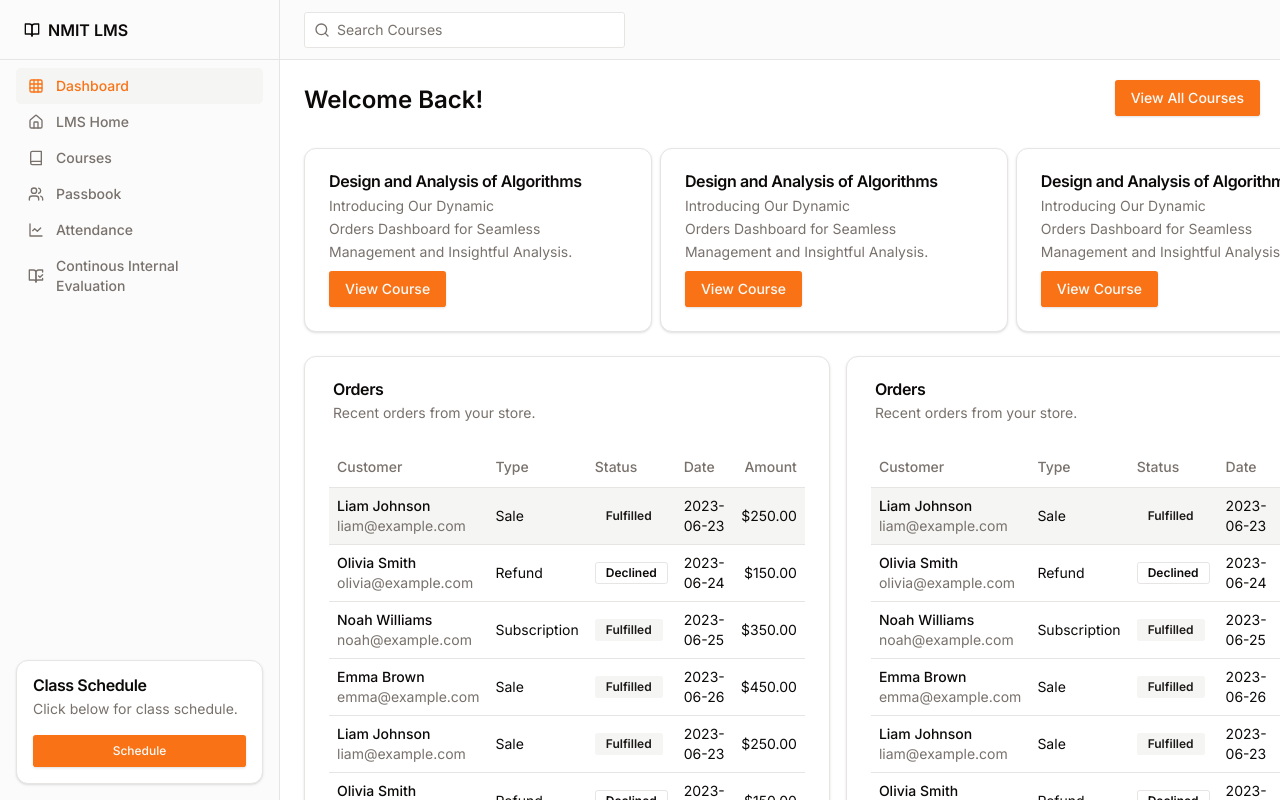
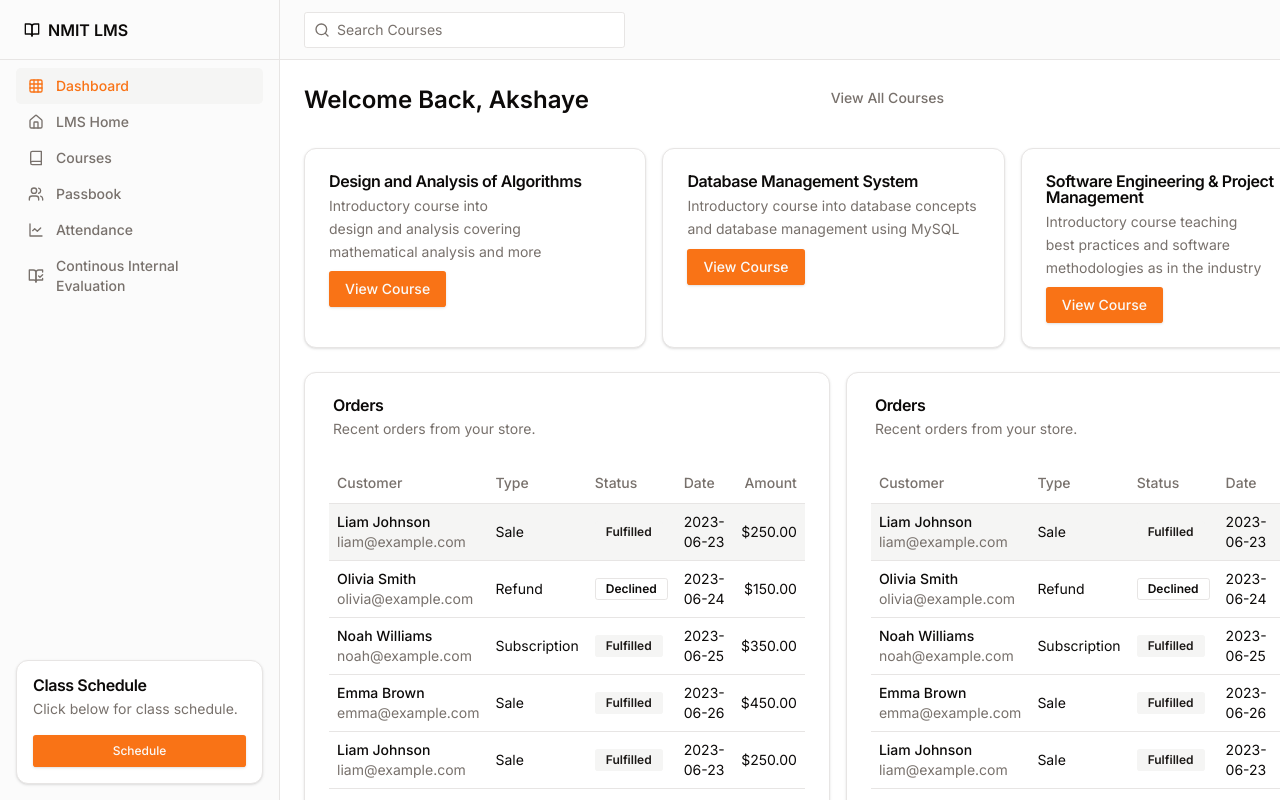
Before and after one commit to 1Aditya7/challk, a Next.js app in the folder challk/: page /dashboard in a window 1280 px wide. Shown: the top 800 px of the page. Built offline with nearby package versions, Linux system fonts and the light colour scheme.

Commit message:
Changed Dashboard Cards

```diff
--- a/challk/src/app/dashboard/page.tsx
+++ b/challk/src/app/dashboard/page.tsx
@@ -25,6 +25,7 @@ import {
   ShoppingCart,
   BookOpenCheck,
   Users,
+  Ghost,
 } from "lucide-react"
 
 import { Badge } from "@/components/ui/badge"
@@ -248,47 +249,46 @@ function Dashboard() {
               <DropdownMenuItem>Settings</DropdownMenuItem>
               <DropdownMenuItem>Support</DropdownMenuItem>
               <DropdownMenuSeparator />
-              <DropdownMenuItem>Logout</DropdownMenuItem>
+              <a href="/login"><DropdownMenuItem>Logout</DropdownMenuItem></a>
             </DropdownMenuContent>
           </DropdownMenu>
         </header>
         <main className="flex flex-col gap-4 p-6 lg:gap-6 lg:p-6">
           <div className="flex items-center justify-between w-full">
-            <h1 className="text-lg font-semibold md:text-2xl">Welcome Back!</h1>
-            <Button className="absolute top-16 right-5 mt-4">View All Courses</Button>
+            <h1 className="text-lg font-semibold md:text-2xl">Welcome Back, Akshaye</h1>
+            <a href="/courses"><Button  variant="link" className="absolute top-16 right-1/4 mt-4 text-muted-foreground hover:text-primary">View All Courses</Button></a>
           </div>
           <div
             className="flex flex-1 justify-items-start items-stretch mt-2" x-chunk="dashboard-02-chunk-1">
-            <Card className="sm:col-span-1 mr-2">
+            <Card className="sm:col-span-1 mr-4">
               <CardHeader className="pb-2">
                 <CardTitle>Design and Analysis of Algorithms</CardTitle>
                 <CardDescription className="max-w-xs text-balance leading-relaxed">
-                  Introducing Our Dynamic Orders Dashboard for Seamless Management and
-                  Insightful Analysis.
+                  Introductory course into design and analysis covering
+                  mathematical analysis and more
                 </CardDescription>
               </CardHeader>
               <CardFooter>
                 <Button>View Course</Button>
               </CardFooter>
             </Card>
-            <Card className="sm:col-span-1 mr-2">
+            <Card className="sm:col-span-1 mr-4">
               <CardHeader className="pb-2">
-                <CardTitle>Design and Analysis of Algorithms</CardTitle>
+                <CardTitle>Database Management System</CardTitle>
                 <CardDescription className="max-w-xs text-balance leading-relaxed">
-                  Introducing Our Dynamic Orders Dashboard for Seamless Management and
-                  Insightful Analysis.
+                  Introductory course into database concepts and database management using MySQL
                 </CardDescription>
               </CardHeader>
               <CardFooter>
                 <Button>View Course</Button>
               </CardFooter>
             </Card>
-            <Card className="sm:col-span-1 mr-2">
+            <Card className="sm:col-span-1 mr-0">
               <CardHeader className="pb-2">
-                <CardTitle>Design and Analysis of Algorithms</CardTitle>
+                <CardTitle>Software Engineering & Project Management</CardTitle>
                 <CardDescription className="max-w-xs text-balance leading-relaxed">
-                  Introducing Our Dynamic Orders Dashboard for Seamless Management and
-                  Insightful Analysis.
+                  Introductory course teaching best practices and software methodologies as
+                  in the industry
                 </CardDescription>
               </CardHeader>
               <CardFooter>
```
